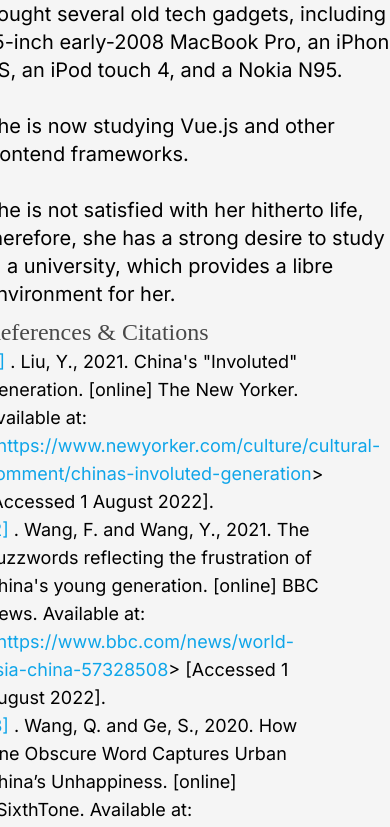
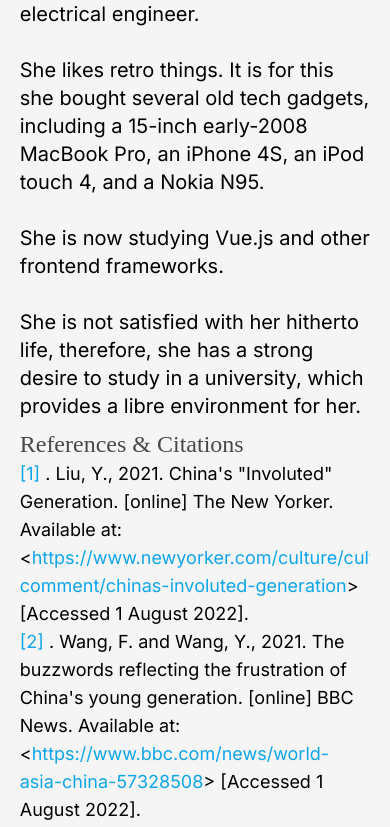
Before and after one commit to abaiii/vue-portfolio, a Vue app: page / in a window 390 px wide. Shown: the part 872-1699 px from the top of the page. Built offline with nearby package versions, Linux system fonts and the light colour scheme; a web font is replaced by a local one.

Commit message:
optimized for both mobile and desktop viewers.

```diff
--- a/src/App.vue
+++ b/src/App.vue
@@ -30,12 +30,12 @@ export default {
   ></Navbar>
   </div>
   <div class="justify-center items-center flex">
-    <div class="flex text-black flex-col m-4 lg:m-2 text-xl w-5/6 items-center justify-center">
+    <div class="flex text-black flex-col m-4 lg:m-2 text-xl items-center justify-center">
     <div class="text-4xl md:text-6xl p-1 lg:w-full flex-col flex lg:text-8xl [font-weight:800] [opacity:0.6]">
       Francie Jiang
       <div class="flex"><small class="[font-family:CharisSILW] text-xl align-top [margin-left:0.1em] [opacity:0.6]">(/'frænsi: tɕi:aŋ/)</small></div>
     </div>
-    <div class="ml-2 mr-2">
+    <div class="w-5/6">
       <div class="[font-family:var(--serif)] [opacity:0.7] text-2xl">
         Introduction
       </div>
@@ -49,7 +49,7 @@ export default {
       <div class="text-2xl [opacity:0.7] [font-family:var(--serif)] mt-2">
         References & Citations
       </div>
-      <div class="text-lg w-5/6 [text-overflow:ellipsis]">
+      <div class="text-lg overflow-hidden">
         <div id="ref1">
           <span class="text-sky-500">
             <a href="#startRef">[1]</a>
```
Also changed, not shown: src/assets/tailwind.css.
